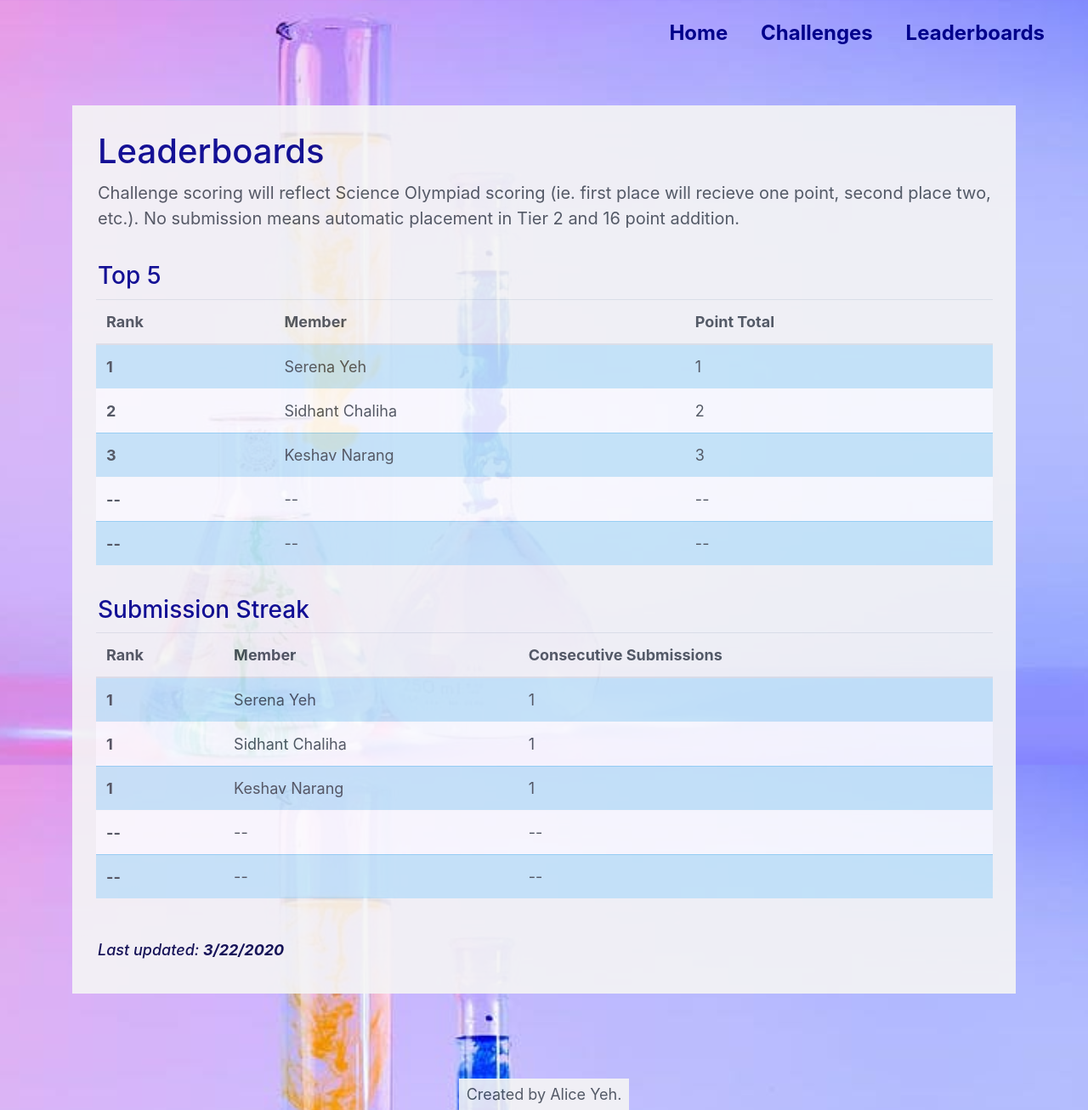
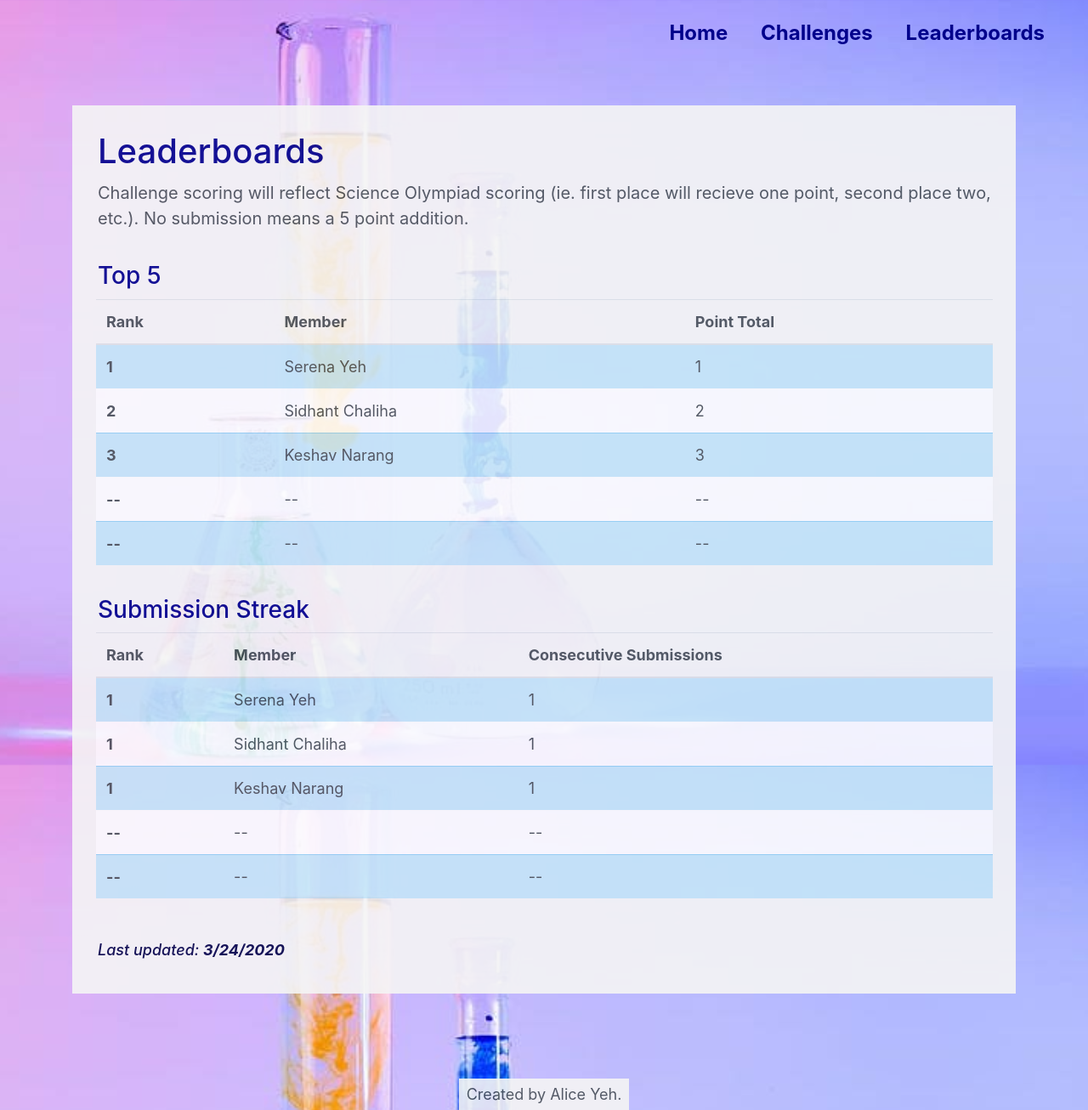
Before and after one commit to sochallenges/sochallenges.github.io, a Jekyll site: the page built from leaderboards/index.html, in a window 1280 px wide. Shown: the whole page at 85% size. Built offline with Jekyll 4.4.1, drawn with Linux system fonts in a browser that asks for light colours; nearby versions of some CDN libraries.

Commit message:
Change leaderboard scoring

```diff
--- a/leaderboards/index.html
+++ b/leaderboards/index.html
@@ -5,7 +5,7 @@ title: Leaderboards
 
 <div class="challenges-div">
     <h1 class="page-header">Leaderboards</h1>
-    <p class="info">Challenge scoring will reflect Science Olympiad scoring (ie. first place will recieve one point, second place two, etc.). No submission means automatic placement in Tier 2 and 16 point addition.</p>
+    <p class="info">Challenge scoring will reflect Science Olympiad scoring (ie. first place will recieve one point, second place two, etc.). No submission means a 5 point addition.</p>
 
     <h3 class="page-header top-5">Top 5</h3>
     <table class="table table-hover">
@@ -81,5 +81,5 @@ title: Leaderboards
             </tr>
         </tbody>
     </table>
-    <h6 id="post-creator"><em>Last updated: <b>3/22/2020</b></em></h6>
+    <h6 id="post-creator"><em>Last updated: <b>3/24/2020</b></em></h6>
 </div>
```
